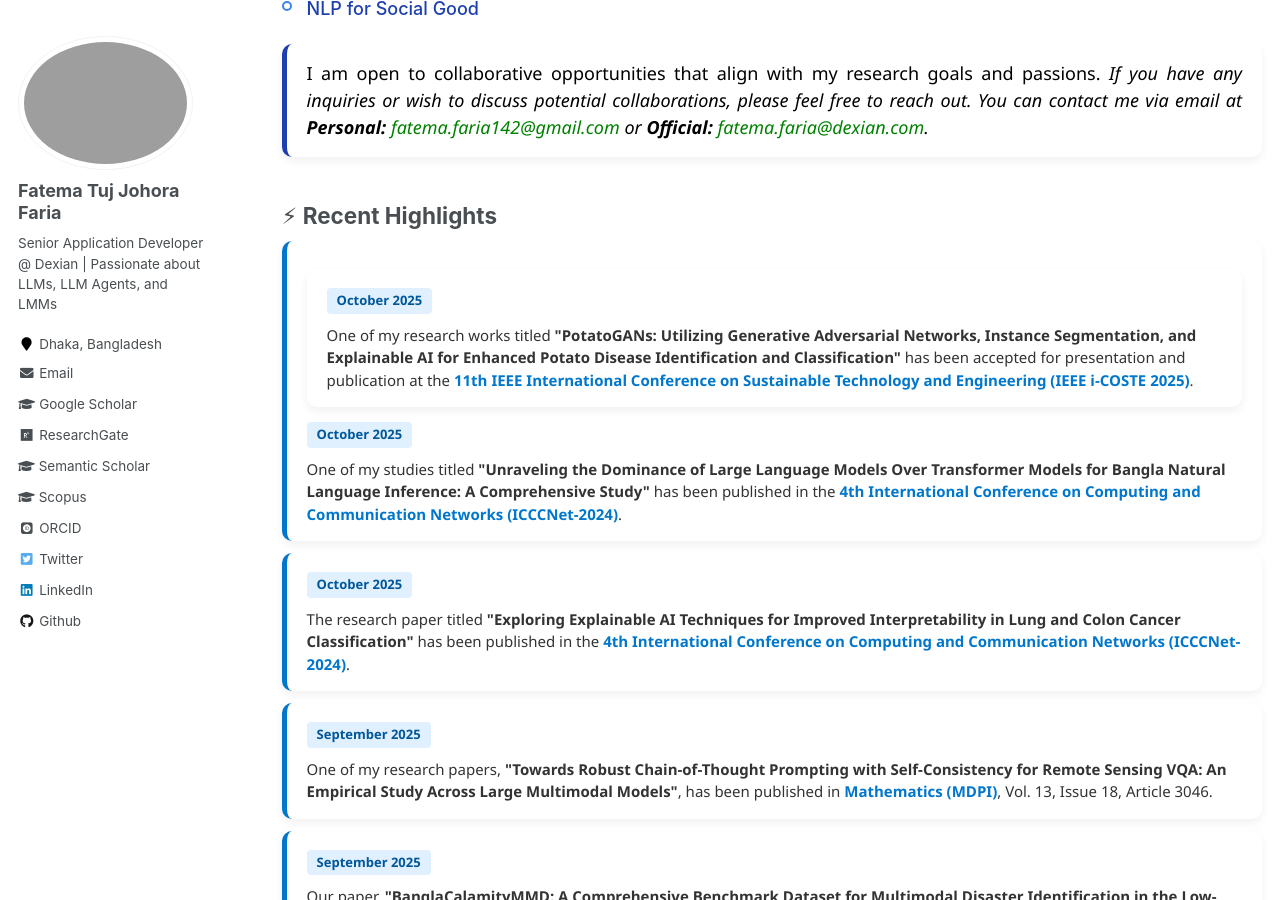
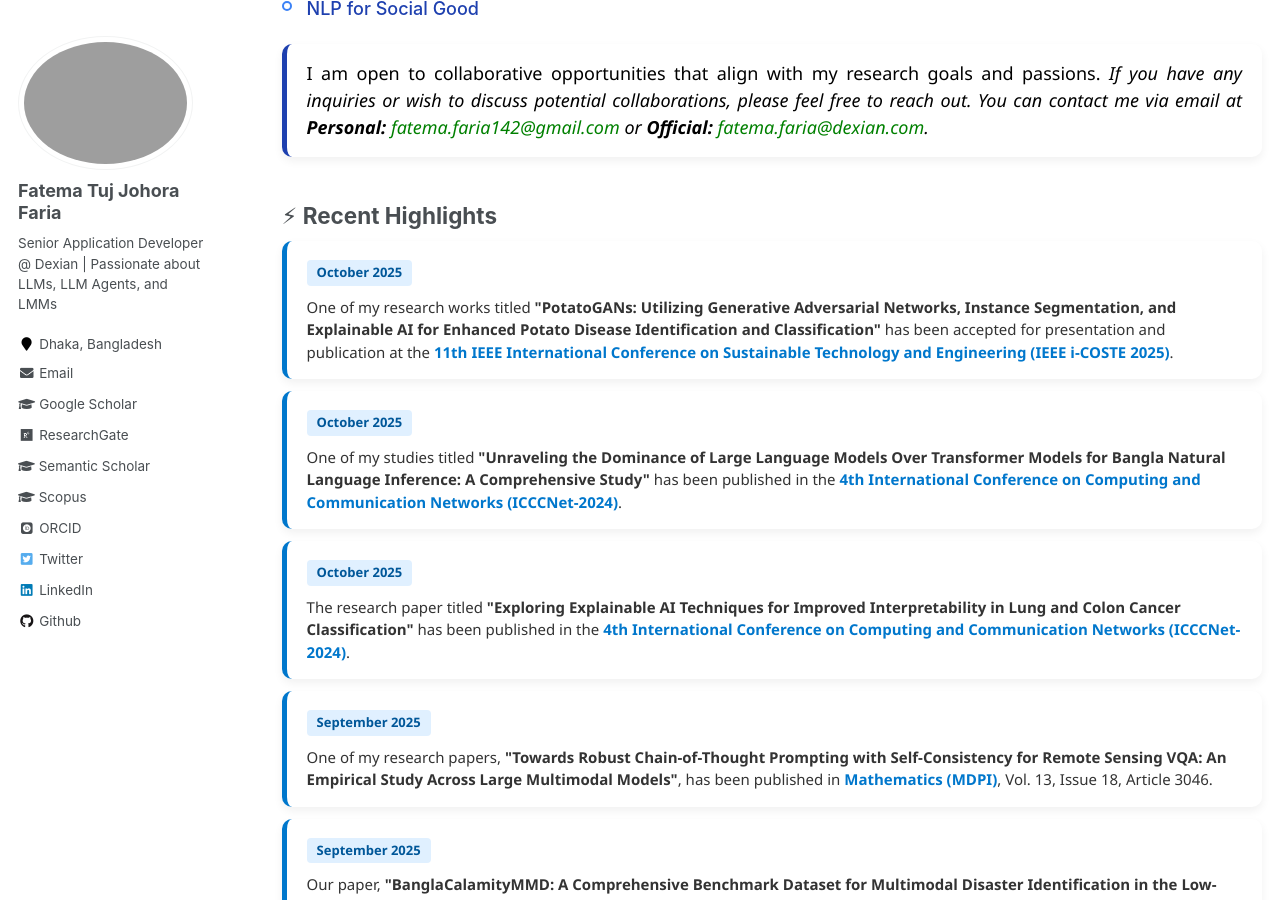
Before and after one commit to fatemafaria142/fatemafaria142.github.io, a Jekyll site: the page built from _pages/about.md, in a window 1280 px wide and 900 px high, scrolled down 982 px. Built offline with Jekyll 4.4.1, drawn with Linux system fonts in a browser that asks for light colours; some web fonts are replaced.

Commit message:
Update News

```diff
--- a/_pages/about.md
+++ b/_pages/about.md
@@ -240,13 +240,13 @@ redirect_from:
 
 <!-- 2025 -->
 <div class="news-card year-2025">
-<div class="news-card y2025">
-  <div class="news-date">October 2025</div>
+<div class="news-date">October 2025</div>
   <div class="news-desc">
     One of my research works titled <strong>"PotatoGANs: Utilizing Generative Adversarial Networks, Instance Segmentation, and Explainable AI for Enhanced Potato Disease Identification and Classification"</strong> has been accepted for presentation and publication at the <a class="news-link" href="https://i-coste.org/" target="_blank">11th IEEE International Conference on Sustainable Technology and Engineering (IEEE i-COSTE 2025)</a>.
   </div>
 </div>
 
+<div class="news-card year-2025">
   <div class="news-date">October 2025</div>
   <div class="news-desc">
     One of my studies titled <strong>"Unraveling the Dominance of Large Language Models Over Transformer Models for Bangla Natural Language Inference: A Comprehensive Study"</strong> has been published in the <a class="news-link" href="https://icccn.co.uk/" target="_blank">4th International Conference on Computing and Communication Networks (ICCCNet-2024)</a>.
```
Also changed, not shown: _pages/news.md (+1 -1 lines).
